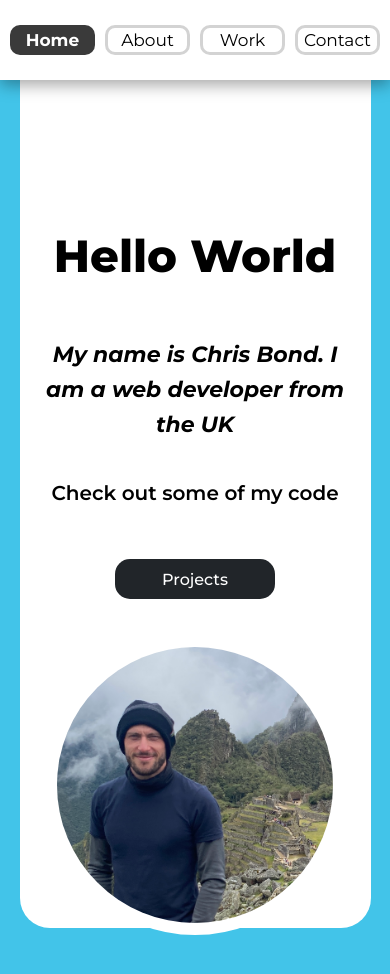
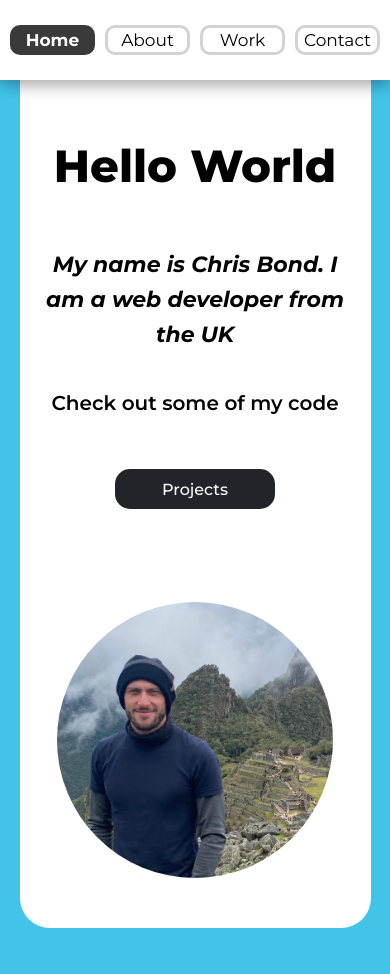
Before and after one commit to bondcab/Portfolio-React, a React (Create React App) app: page / in a window 390 px wide. Shown: the top 974 px of the page. Built offline with nearby package versions, Linux system fonts and the light colour scheme.

Commit message:
Update index.css

```diff
--- a/src/index.css
+++ b/src/index.css
@@ -1103,6 +1103,10 @@ a:active {
     width: 300px;
     height: 300px;
   }
+
+  .sectionOneTextContainer {
+    margin-top: 100px;
+  }
 }
 
 /* .sectionOneWhite {
```
